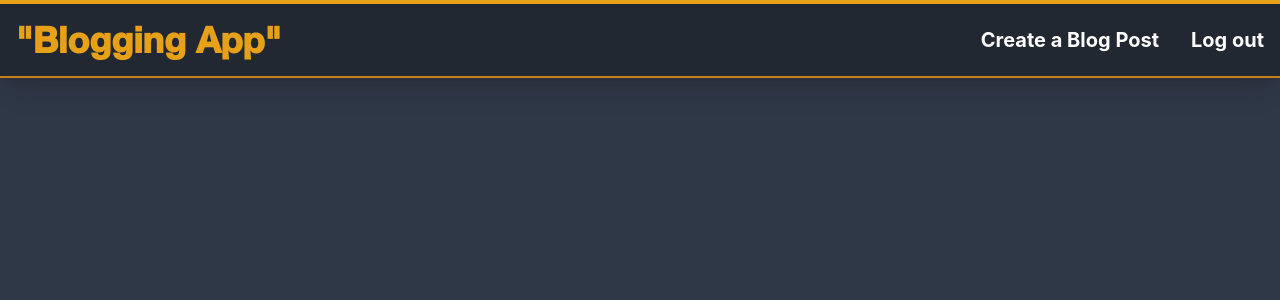
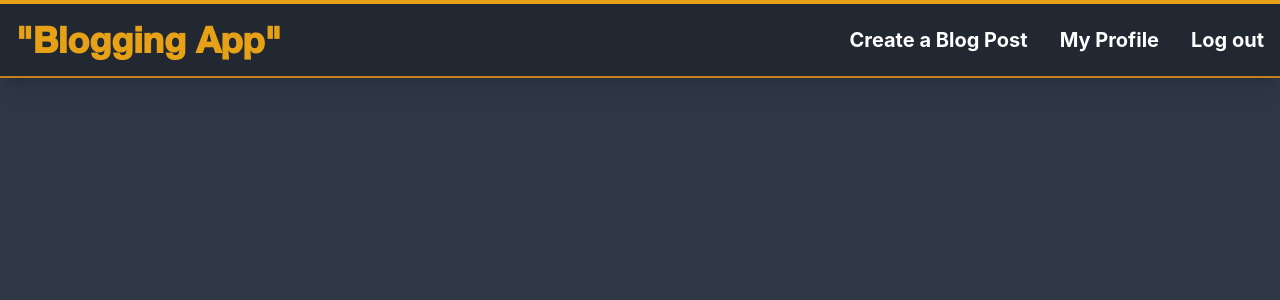
Before and after one commit to Parth099/react-firebase-blogging-app, a React (Vite) app: page / in a window 1280 px wide. Shown: the top 300 px of the page. Built offline with nearby package versions, Linux system fonts and the light colour scheme; no server answers; the database is empty; sample sign-in values are in the browser's storage.

Commit message:
fixed a bug where dates where undefined bc i failed to type datecreated without error

```diff
--- a/src/components/Navbar.tsx
+++ b/src/components/Navbar.tsx
@@ -58,6 +58,9 @@ export default function Navbar() {
                         <Link to={"/create-blog-post"} className="auth-btn self-center font-bold text-xl hover:text-sp1">
                             Create a Blog Post
                         </Link>
+                        <Link to={"/profile"} className="auth-btn self-center font-bold text-xl hover:text-sp1">
+                            My Profile
+                        </Link>
                         <a className="auth-btn self-center font-bold text-xl hover:text-sp1 cursor-pointer" onClick={openLogOutModal}>
                             Log out
                         </a>
--- a/src/contexts/storageContext.tsx
+++ b/src/contexts/storageContext.tsx
@@ -59,7 +59,7 @@ export function StorageProvider({ children }: ReactChildren) {
                 //create it with the current data
                 setDoc(profileRef, {
                     email,
-                    datecreated: new Date(),
+                    dateCreated: new Date(),
                     username: "",
                     profilePicture: "",
                 });
@@ -82,7 +82,7 @@ export function StorageProvider({ children }: ReactChildren) {
                     email: data.email as string,
                     username: data.username as string,
                     profilePictire: data.profilePicture as string,
-                    dateCreated: data.dataCreated as Date,
+                    dateCreated: data.dateCreated,
                 };
 
                 setProfileData(profileData);
--- a/src/main.tsx
+++ b/src/main.tsx
@@ -8,6 +8,7 @@ import "./index.css";
 import SignIn from "./components/auth/SignIn";
 import SignUp from "./components/auth/SignUp";
 import CreateABlogPost from "./components/blog/CreateABlogPost";
+import Profile from "./components/profile/Profile";
 
 ReactDOM.createRoot(document.getElementById("root")!).render(
     <React.StrictMode>
@@ -17,6 +18,7 @@ ReactDOM.createRoot(document.getElementById("root")!).render(
                     <Route path="/sign-in" element={<SignIn />}></Route>
                     <Route path="/sign-up" element={<SignUp />}></Route>
                     <Route path="/create-blog-post" element={<CreateABlogPost />}></Route>
+                    <Route path="/profile" element={<Profile />}></Route>
                 </Route>
             </Routes>
         </BrowserRouter>
```
